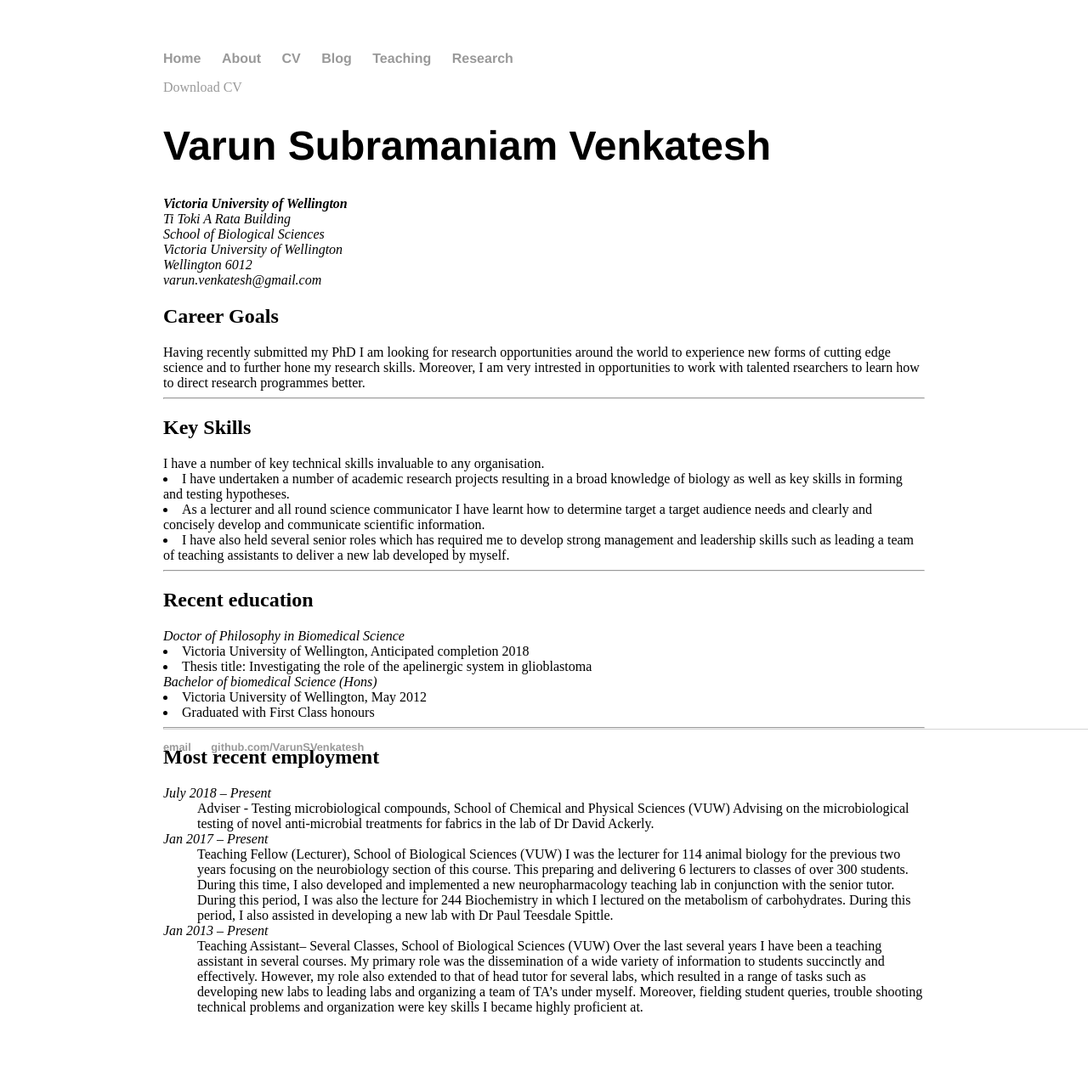
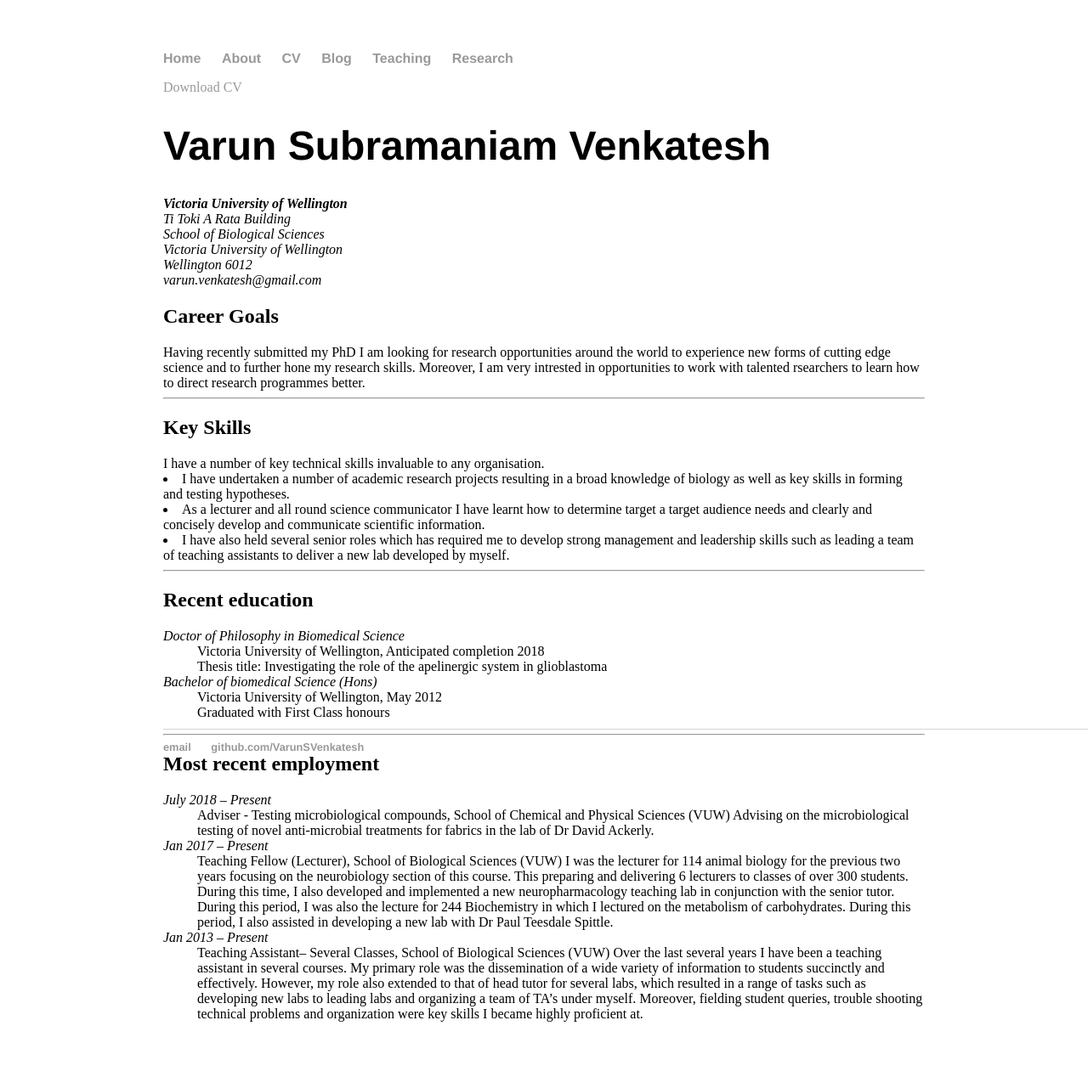
Before and after one commit to jcdwalle/VarunSVenkatesh.github.io, a Jekyll site: the page built from cv/index.html, in a window 1280 px wide. Shown: the whole page at 85% size. Built offline with Jekyll 4.4.1, drawn with Linux system fonts in a browser that asks for light colours.

Commit message:
Update index.html
Added DT tags to the recent eduction to make a definition list

```diff
--- a/cv/index.html
+++ b/cv/index.html
@@ -32,12 +32,14 @@ I have a number of key technical skills invaluable to any organisation.
 <hr />
 
 <h2>Recent education</h2>
-<em>Doctor of Philosophy in Biomedical Science</em>
-	<li>Victoria University of Wellington, Anticipated completion 2018</li>
-	<li>Thesis title: Investigating the role of the apelinergic system in glioblastoma</li>
-<em>Bachelor of biomedical Science (Hons)</em>
-	<li>Victoria University of Wellington, May 2012</li>
-	<li>Graduated with First Class honours</li>
+<dl>
+	<dt><em>Doctor of Philosophy in Biomedical Science</em></dt>
+	<dd>Victoria University of Wellington, Anticipated completion 2018</dd>
+	<dd>Thesis title: Investigating the role of the apelinergic system in glioblastoma</dd>
+	<dt><em>Bachelor of biomedical Science (Hons)</em></dt>
+	<dd>Victoria University of Wellington, May 2012</dd>
+	<dd>Graduated with First Class honours</dd>
+	  </dl>
 <hr />
 
 <h2>Most recent employment</h2>
```
